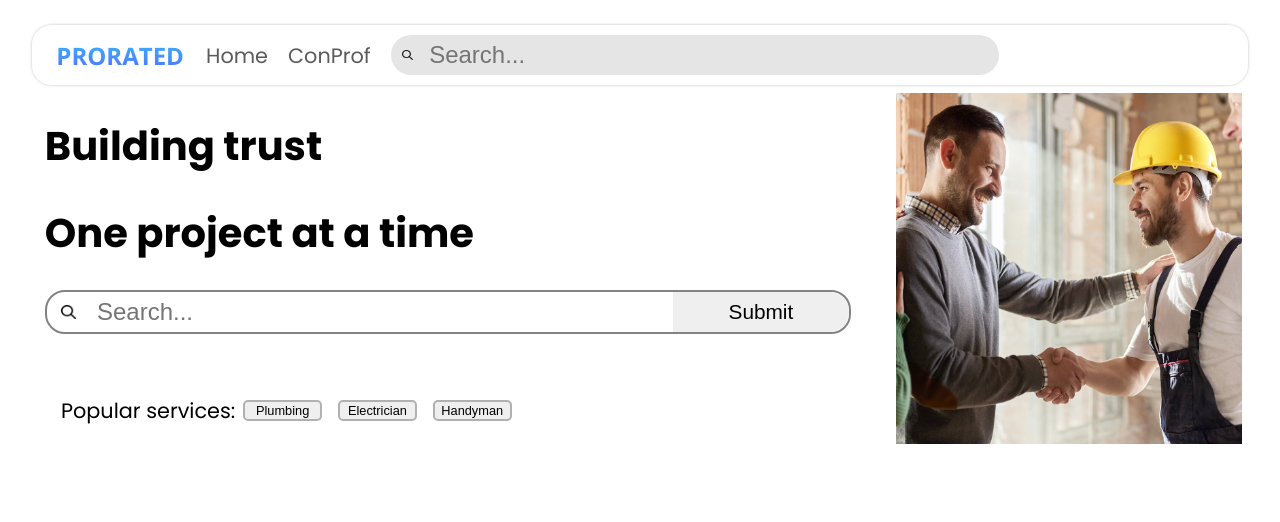
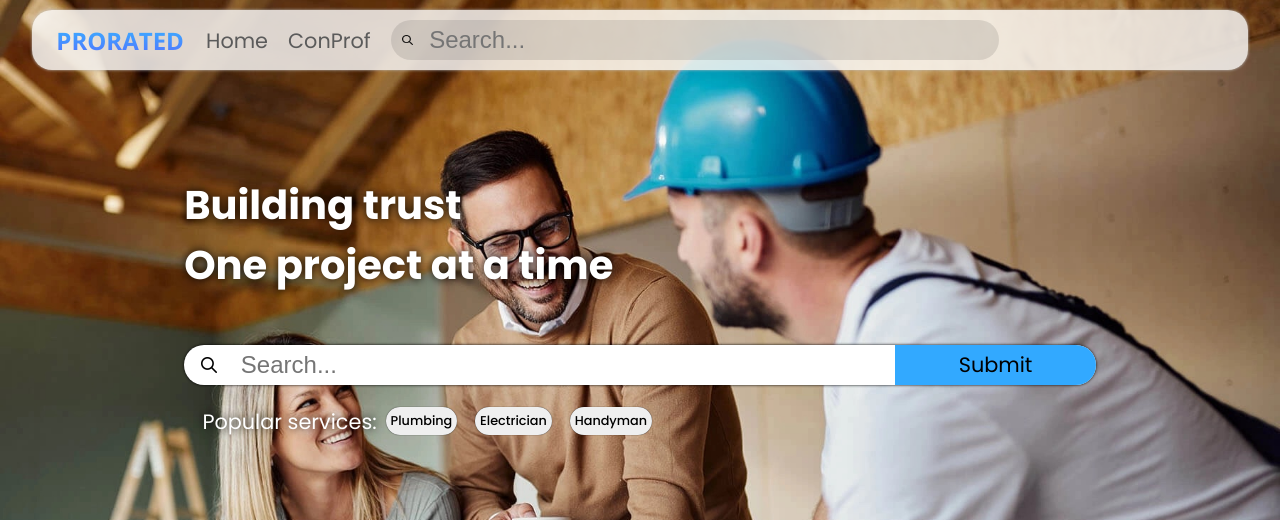
Before and after one commit to lgxxhi/Prorated-Front-End, a React (Create React App) app: page / in a window 1280 px wide. Shown: the top 522 px of the page. Built offline with nearby package versions, Linux system fonts and the light colour scheme.

Commit message:
Home page design improved

```diff
--- a/src/Assets/services.json
+++ b/src/Assets/services.json
@@ -3,90 +3,90 @@
         "name": "General Construction",
         "description": "Construction services for all your building needs.",
         "status": "Default",
-        "image": "https://backend.cleverclipstudios.com/wp-content/uploads/2021/05/digital-design.jpg"
+        "image": "https://cdn1.vectorstock.com/i/1000x1000/32/95/isometric-construction-vertical-composition-vector-18283295.jpg"
     },
     {
         "name": "Roof Repair",
         "description": "Expert roof repair services to fix any issue.",
         "status": "Default",
-        "image": "https://aimint.org/ap/wp-content/uploads/sites/18/2016/04/image-placeholder-vertical.jpg"
+        "image": "https://cdn1.vectorstock.com/i/1000x1000/32/95/isometric-construction-vertical-composition-vector-18283295.jpg"
     },
     {
         "name": "Custom Service 1",
         "description": "A personalized service created by the contractor to meet your unique needs.",
         "status": "Custom",
-        "image": "https://aimint.org/ap/wp-content/uploads/sites/18/2016/04/image-placeholder-vertical.jpg"
+        "image": "https://cdn1.vectorstock.com/i/1000x1000/32/95/isometric-construction-vertical-composition-vector-18283295.jpg"
     },
     {
         "name": "Plumbing",
         "description": "Professional plumbing services for both residential and commercial properties.",
         "status": "Default",
-        "image": "https://aimint.org/ap/wp-content/uploads/sites/18/2016/04/image-placeholder-vertical.jpg"
+        "image": "https://cdn1.vectorstock.com/i/1000x1000/32/95/isometric-construction-vertical-composition-vector-18283295.jpg"
     },
     {
         "name": "Custom Service 2",
         "description": "A customized service tailored to your specific requirements, provided by the contractor.",
         "status": "Custom",
-        "image": "https://aimint.org/ap/wp-content/uploads/sites/18/2016/04/image-placeholder-vertical.jpg"
+        "image": "https://cdn1.vectorstock.com/i/1000x1000/32/95/isometric-construction-vertical-composition-vector-18283295.jpg"
     },
     {
         "name": "Electrical Installation",
         "description": "Safe and reliable electrical installation services for your projects.",
         "status": "Default",
-        "image": "https://aimint.org/ap/wp-content/uploads/sites/18/2016/04/image-placeholder-vertical.jpg"
+        "image": "https://cdn1.vectorstock.com/i/1000x1000/32/95/isometric-construction-vertical-composition-vector-18283295.jpg"
     },
     {
         "name": "Landscaping",
         "description": "Enhance your outdoor spaces with our professional landscaping services.",
         "status": "Default",
-        "image": "https://aimint.org/ap/wp-content/uploads/sites/18/2016/04/image-placeholder-vertical.jpg"
+        "image": "https://cdn1.vectorstock.com/i/1000x1000/32/95/isometric-construction-vertical-composition-vector-18283295.jpg"
     },
     {
         "name": "House Cleaning",
         "description": "Thorough and efficient house cleaning for a fresh and tidy home.",
         "status": "Default",
-        "image": "https://aimint.org/ap/wp-content/uploads/sites/18/2016/04/image-placeholder-vertical.jpg"
+        "image": "https://cdn1.vectorstock.com/i/1000x1000/32/95/isometric-construction-vertical-composition-vector-18283295.jpg"
     },
     {
         "name": "Custom Service 3",
         "description": "A unique and personalized service created by the contractor to cater to your specific needs.",
         "status": "Custom",
-        "image": "https://aimint.org/ap/wp-content/uploads/sites/18/2016/04/image-placeholder-vertical.jpg"
+        "image": "https://cdn1.vectorstock.com/i/1000x1000/32/95/isometric-construction-vertical-composition-vector-18283295.jpg"
     },
     {
         "name": "Painting",
         "description": "Professional painting services to revitalize your living spaces.",
         "status": "Default",
-        "image": "https://aimint.org/ap/wp-content/uploads/sites/18/2016/04/image-placeholder-vertical.jpg"
+        "image": "https://cdn1.vectorstock.com/i/1000x1000/32/95/isometric-construction-vertical-composition-vector-18283295.jpg"
     },
     {
         "name": "Custom Service 4",
         "description": "Tailored service offered by the contractor to address your unique requirements.",
         "status": "Custom",
-        "image": "https://aimint.org/ap/wp-content/uploads/sites/18/2016/04/image-placeholder-vertical.jpg"
+        "image": "https://cdn1.vectorstock.com/i/1000x1000/32/95/isometric-construction-vertical-composition-vector-18283295.jpg"
     },
     {
         "name": "HVAC Maintenance",
         "description": "Regular maintenance to keep your HVAC systems running smoothly and efficiently.",
         "status": "Default",
-        "image": "https://aimint.org/ap/wp-content/uploads/sites/18/2016/04/image-placeholder-vertical.jpg"
+        "image": "https://cdn1.vectorstock.com/i/1000x1000/32/95/isometric-construction-vertical-composition-vector-18283295.jpg"
     },
     {
         "name": "Custom Service 5",
         "description": "A customized service created by the contractor to cater to your specific needs.",
         "status": "Custom",
-        "image": "https://aimint.org/ap/wp-content/uploads/sites/18/2016/04/image-placeholder-vertical.jpg"
+        "image": "https://cdn1.vectorstock.com/i/1000x1000/32/95/isometric-construction-vertical-composition-vector-18283295.jpg"
     },
     {
         "name": "Flooring Installation",
         "description": "Professional flooring installation to give your space a fresh and stylish look.",
         "status": "Default",
-        "image": "https://aimint.org/ap/wp-content/uploads/sites/18/2016/04/image-placeholder-vertical.jpg"
+        "image": "https://cdn1.vectorstock.com/i/1000x1000/32/95/isometric-construction-vertical-composition-vector-18283295.jpg"
     },
     {
         "name": "Locksmith Services",
         "description": "Reliable locksmith services to address your security and access needs.",
         "status": "Default",
-        "image": "https://aimint.org/ap/wp-content/uploads/sites/18/2016/04/image-placeholder-vertical.jpg"
+        "image": "https://cdn1.vectorstock.com/i/1000x1000/32/95/isometric-construction-vertical-composition-vector-18283295.jpg"
     }
 ]
--- a/src/Pages/Home/Home.jsx
+++ b/src/Pages/Home/Home.jsx
@@ -29,17 +29,15 @@ export default function homePage() {
     <div className='home-page'>
       <div className='home-page__search'>
         <div className='home-page__search__input'>
-          <h1>Building trust</h1>
-          <h1>One project at a time</h1>
+          <h1>Building trust <br/> One project at a time</h1>
           <SearchBar location="home-page"/>
           <div className='home-page__search__suggestions'>
             <p>Popular services:</p>
-            <button className='btn btn__medium-round'>Plumbing</button>
+            <button className='btn btn__full-round'>Plumbing</button>
             <button className='btn btn__medium-round'>Electrician</button>
             <button className='btn btn__medium-round'>Handyman</button>
           </div>
         </div>
-        <img src={contractorImage} alt="Contractor and client" className='home-page__search__img'/>
       </div>
       <div className='home-page__popular-services'>
         {displayServices()}
--- a/src/Styles/Components/Buttons.scss
+++ b/src/Styles/Components/Buttons.scss
@@ -1,5 +1,8 @@
+@import url('https://fonts.googleapis.com/css2?family=Poppins:wght@100;200;300;400;500;700;800&display=swap');
+
  .btn{
     border: 2.5px solid rgb(177, 177, 177);
+    font-family: 'Poppins', sans-serif;
     cursor: pointer;
     &__medium-round{
         border-radius: 5px;
--- a/src/Styles/Components/Navbar.scss
+++ b/src/Styles/Components/Navbar.scss
@@ -6,7 +6,7 @@ $logo: 'Open Sans', sans-serif;
     display: flex;
     justify-content: center;
     align-items: center;
-    height: 90px;
+    height: 60px;
     width: 100%;
     margin-top: 10px;
     z-index: 99;
@@ -15,8 +15,8 @@ $logo: 'Open Sans', sans-serif;
         align-items: center;
         width: 95%;
         height: 60px;
-        background-color: rgba(255, 255, 255, 0.7);
-        backdrop-filter: blur(50px);
+        background-color: rgba(255, 255, 255, 0.8);
+        backdrop-filter: blur(30px);
         box-shadow: 0px 0px 3px rgb(191, 191, 191);
         border-radius: 20px;
         &__logo{
--- a/src/Styles/Components/SearchBar.scss
+++ b/src/Styles/Components/SearchBar.scss
@@ -3,8 +3,9 @@
     grid-template-columns: 6% 72% 22%;
     align-items: center;
     height: 40px;
-    border: 2px solid rgb(131, 131, 131);
+    box-shadow: 0px 0px 3px black;
     border-radius: 20px;
+    background: white;
     img {
         margin: 0;
         width: 30%;
@@ -14,12 +15,16 @@
         height: 100%;
         border: 0;
         font-size: 1.5em;
+        &:focus{
+            outline: none;
+        }
     }
     &__submitBtn{
         height: 100%;
         border: 0;
         border-radius: 0px 20px 20px 0px;
         font-size: 1.3em;
+        background:rgb(50, 169, 255);
     }
 }
 
--- a/src/Styles/Home.scss
+++ b/src/Styles/Home.scss
@@ -3,27 +3,41 @@
         font-size: 2.5em;
     }
     &__search{
-        display: grid;
-        grid-template-columns: 70% 30%;
+        display: flex;
+        justify-content: center;
+        max-height: 300px;
+        padding: 20px 0% 200px 0%;
+        margin-bottom: 50px;
+        background-image: url('../Assets/Images/contractor-background.jpg');
+        background-size:cover;
+        color: white;
+        text-shadow: 0px 0px 10px black;
         &__input{
             padding: 10% 5%;
+            h1{
+
+                margin-bottom: 50px;
+            }
         }
         &__img{
+            border: 1px solid rgb(106, 255, 0);
             align-self: center;
             width: 90%;
         }
         &__suggestions{
             display: flex;
             flex-direction: row;
-            align-items: center;
-            margin-top: 5%;
+            align-items: center;;
             margin-left: 2%;
             font-size: 1.3em;
             button{
+                margin: 0% 1%;
+                border: 0;
+                border-radius: 15px;
+                box-shadow: 0px 0px 1px black;
+                padding: 5px;
                 font-size: 1vw;
-                margin: 0% 1%;
-                height: 2%;
-                width: 10%;
+                font-weight: 500;
             }
         }
     }
```
Also changed, not shown: src/Assets/Images/contractor-background.jpg (added).
